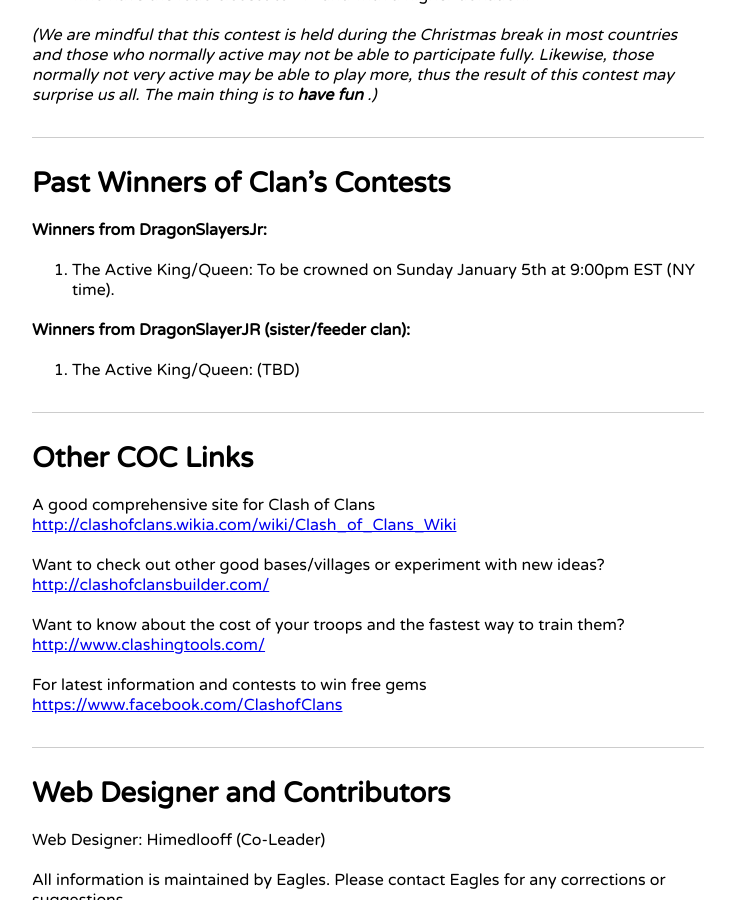
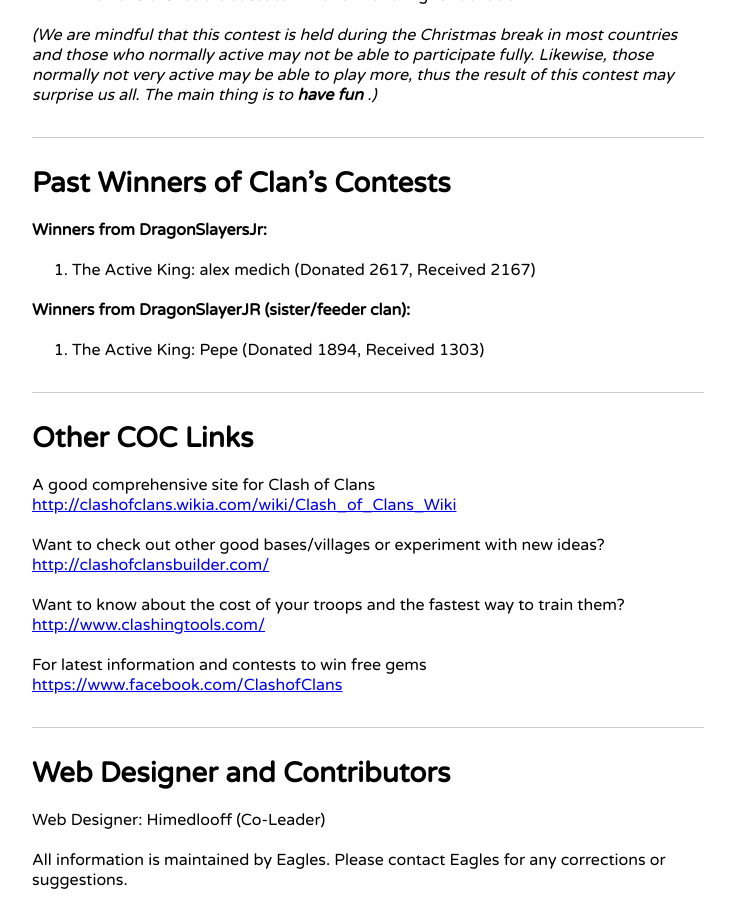
Before and after one commit to himedlooff/DragonSlayers-I, a Jekyll site: the page built from index.md, in a window 1280 px wide and 900 px high, scrolled down 4498 px. Shown: the whole window, without its empty margins (128-863 px from the left). Built offline with Jekyll 4.4.1, drawn with Linux system fonts in a browser that asks for light colours.

Commit message:
Update index.md
Added winner names.

```diff
--- a/index.md
+++ b/index.md
@@ -165,11 +165,11 @@
 
 **Winners from DragonSlayersJr:**
 
-1. The Active King/Queen: To be crowned on Sunday January 5th at 9:00pm EST (NY time).
+1. The Active King: alex medich (Donated 2617, Received 2167)
 
 **Winners from DragonSlayerJR (sister/feeder clan):**
 
-1. The Active King/Queen: (TBD)
+1. The Active King: Pepe (Donated 1894, Received 1303)
 
 # Other COC Links
 
```
